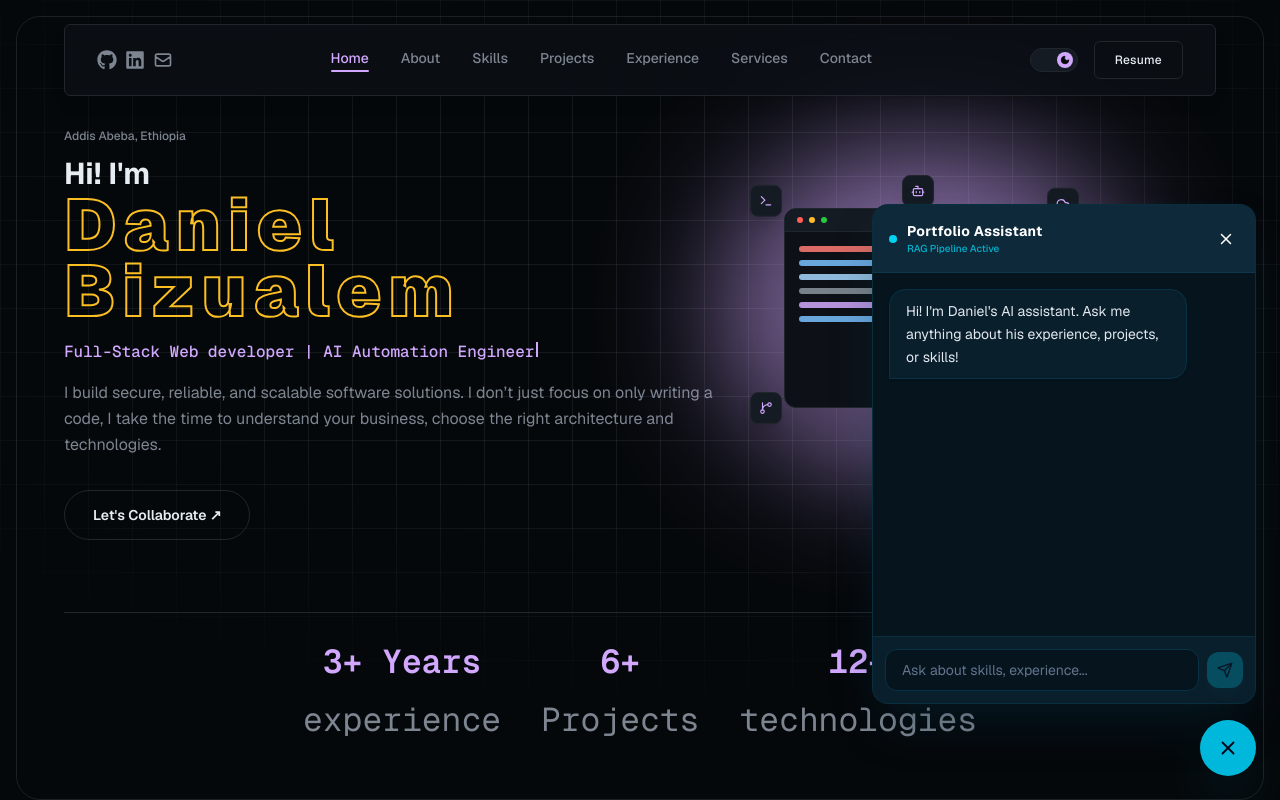
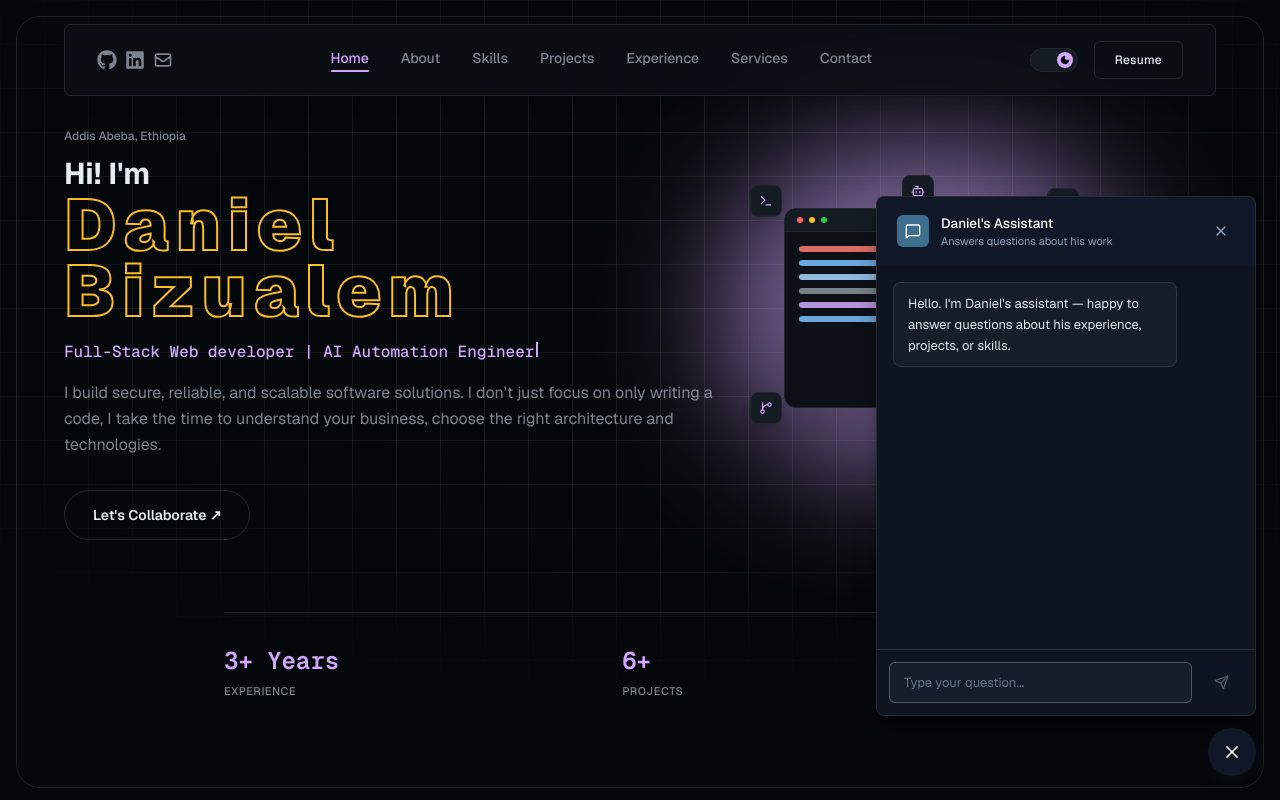
Before and after one commit to DanielBizualem/my_portfolio, a Next.js app in the folder portfolio/: page / in a window 1280 px wide. Both pictures are taken after a click on the button 1228 px from the left and 748 px from the top of the page. Shown: the top 800 px of the page. Built offline with nearby package versions, Linux system fonts and the light colour scheme.

Commit message:
Improving UI

```diff
--- a/portfolio/components/ChatWidget.tsx
+++ b/portfolio/components/ChatWidget.tsx
@@ -1,7 +1,7 @@
 'use client';
 
 import React, { useState, useRef, useEffect } from 'react';
-import { MessageSquare, X, Send, Loader2 } from 'lucide-react';
+import { MessageSquare, X, Send } from 'lucide-react';
 import Axios from '@/utils/Axios';
 import summeryApi from '@/common/summeryApi';
 
@@ -14,18 +14,52 @@ interface Message {
   text: string;
 }
 
+// Restrained, single-accent palette — no gradients, no glow.
+const NAVY = '#101828';
+const ACCENT = '#3E6D8E';
+
+function Badge({ size = 28 }: { size?: number }) {
+  return (
+    <div
+      className="flex-shrink-0 rounded-md flex items-center justify-center"
+      style={{ width: size, height: size, backgroundColor: ACCENT }}
+    >
+      <MessageSquare size={size * 0.5} className="text-white" strokeWidth={2} />
+    </div>
+  );
+}
+
+function TypingDots() {
+  return (
+    <div className="flex items-center gap-1 px-0.5">
+      {[0, 1, 2].map((i) => (
+        <span
+          key={i}
+          className="w-1.5 h-1.5 rounded-full bg-current animate-pulse"
+          style={{ animationDelay: `${i * 0.2}s`, animationDuration: '1.2s' }}
+        />
+      ))}
+    </div>
+  );
+}
+
 export default function ChatWidget({ isDarkMode }: ChatWidgetProps) {
   const [isOpen, setIsOpen] = useState(false);
   const [input, setInput] = useState('');
   const [messages, setMessages] = useState<Message[]>([
-    { role: 'ai', text: "Hi! I'm Daniel's AI assistant. Ask me anything about his experience, projects, or skills!" }
+    { role: 'ai', text: "Hello. I'm Daniel's assistant — happy to answer questions about his experience, projects, or skills." }
   ]);
   const [isLoading, setIsLoading] = useState(false);
   const messagesEndRef = useRef<HTMLDivElement>(null);
+  const inputRef = useRef<HTMLInputElement>(null);
 
   useEffect(() => {
     messagesEndRef.current?.scrollIntoView({ behavior: 'smooth' });
-  }, [messages]);
+  }, [messages, isLoading]);
+
+  useEffect(() => {
+    if (isOpen) inputRef.current?.focus();
+  }, [isOpen]);
 
   const handleSend = async (e: React.FormEvent) => {
     e.preventDefault();
@@ -40,12 +74,11 @@ export default function ChatWidget({ isDarkMode }: ChatWidgetProps) {
       const response = await Axios({
         ...summeryApi.chat,
         data: { message: userMessage }
-      }
-      );
+      });
 
       setMessages((prev) => [...prev, { role: 'ai', text: response.data.reply }]);
     } catch (error) {
-      setMessages((prev) => [...prev, { role: 'ai', text: "Network error. Please try again later." }]);
+      setMessages((prev) => [...prev, { role: 'ai', text: "Something went wrong on our end. Please try again shortly." }]);
     } finally {
       setIsLoading(false);
     }
@@ -54,46 +87,48 @@ export default function ChatWidget({ isDarkMode }: ChatWidgetProps) {
   return (
     <div className="fixed bottom-4 right-4 md:bottom-6 md:right-6 z-50 flex flex-col items-end font-sans antialiased">
 
-      {/* The Chat Window */}
+      {/* Chat Window */}
       {isOpen && (
         <div
-          className={`mb-4 w-[calc(100vw-32px)] sm:w-96 h-[75vh] sm:h-[500px] max-h-[calc(100vh-120px)] flex flex-col rounded-2xl shadow-2xl overflow-hidden border transition-all duration-300 transform origin-bottom-right animate-in fade-in slide-in-from-bottom-4 duration-200 ${
-            isDarkMode ? 'bg-[#0a1f2c] border-cyan-500/10 shadow-cyan-950/40' : 'bg-white border-slate-200 shadow-slate-300/50'
+          className={`mb-3 w-[calc(100vw-32px)] sm:w-[380px] h-[72vh] sm:h-[520px] max-h-[calc(100vh-120px)] flex flex-col rounded-lg overflow-hidden border origin-bottom-right animate-in fade-in slide-in-from-bottom-1 duration-150 ${
+            isDarkMode
+              ? 'bg-[#0e1420] border-white/10 shadow-xl shadow-black/50'
+              : 'bg-white border-slate-200 shadow-xl shadow-slate-900/10'
           }`}
         >
-          {/* Chat Header */}
-          <div className={`p-4 flex justify-between items-center ${
-            isDarkMode ? 'bg-[#0e293a] border-b border-cyan-500/10 text-white' : 'bg-blue-600 text-white'
-          }`}>
-            <div className="flex items-center gap-2.5">
-              <div className="relative flex h-2 w-2">
-                <span className={`animate-ping absolute inline-flex h-full w-full rounded-full opacity-75 ${isDarkMode ? 'bg-cyan-400' : 'bg-emerald-400'}`}></span>
-                <span className={`relative inline-flex rounded-full h-2 w-2 ${isDarkMode ? 'bg-cyan-400' : 'bg-emerald-400'}`}></span>
-              </div>
-              <div>
-                <h3 className="font-bold text-xs md:text-sm tracking-wide">Portfolio Assistant</h3>
-                <p className={`text-[10px] opacity-80 font-medium ${isDarkMode ? 'text-cyan-400' : 'text-blue-100'}`}>RAG Pipeline Active</p>
-              </div>
+          {/* Header */}
+          <div className="px-5 py-4 flex items-center gap-3 flex-shrink-0" style={{ backgroundColor: NAVY }}>
+            <Badge size={32} />
+            <div className="flex-1 min-w-0">
+              <p className="text-[13.5px] font-medium text-white truncate">
+                Daniel's Assistant
+              </p>
+              <p className="text-[11px] text-slate-400 truncate">
+                Answers questions about his work
+              </p>
             </div>
             <button
               onClick={() => setIsOpen(false)}
-              className="p-1 rounded-lg hover:bg-white/10 transition-colors duration-200"
+              className="p-1.5 rounded-md text-slate-400 hover:text-white hover:bg-white/10 transition-colors"
               aria-label="Close chat window"
             >
-              <X size={18} />
+              <X size={16} />
             </button>
           </div>
 
-          {/* Messages Area */}
-          <div className={`flex-1 overflow-y-auto p-4 space-y-4 scrollbar-thin ${isDarkMode ? 'bg-[#06141d]' : 'bg-slate-50'}`}>
+          {/* Messages */}
+          <div className={`flex-1 overflow-y-auto px-4 py-4 space-y-3 scrollbar-thin ${isDarkMode ? 'bg-[#0e1420]' : 'bg-slate-50'}`}>
             {messages.map((msg, idx) => (
               <div key={idx} className={`flex ${msg.role === 'user' ? 'justify-end' : 'justify-start'}`}>
                 <div
-                  className={`max-w-[85%] rounded-2xl px-4 py-2.5 text-xs md:text-sm leading-relaxed shadow-sm ${
+                  className={`max-w-[82%] px-3.5 py-2.5 text-[13px] leading-relaxed rounded-lg border ${
                     msg.role === 'user'
-                      ? (isDarkMode ? 'bg-cyan-500 text-slate-950 rounded-br-none font-medium' : 'bg-blue-600 text-white rounded-br-none font-medium')
-                      : (isDarkMode ? 'bg-[#0a1f2c] text-slate-200 rounded-bl-none border border-cyan-950' : 'bg-white text-slate-700 rounded-bl-none border border-slate-100')
+                      ? 'text-white border-transparent'
+                      : isDarkMode
+                        ? 'bg-white/[0.04] border-white/10 text-slate-200'
+                        : 'bg-white border-slate-200 text-slate-700'
                   }`}
+                  style={msg.role === 'user' ? { backgroundColor: ACCENT } : undefined}
                 >
                   {msg.text}
                 </div>
@@ -101,68 +136,63 @@ export default function ChatWidget({ isDarkMode }: ChatWidgetProps) {
             ))}
             {isLoading && (
               <div className="flex justify-start">
-                <div className={`rounded-2xl px-4 py-3 rounded-bl-none border ${
-                  isDarkMode ? 'bg-[#0a1f2c] border-cyan-950 text-cyan-400' : 'bg-white border-slate-100 text-blue-600 shadow-sm'
-                }`}>
-                  <Loader2 size={16} className="animate-spin" />
+                <div
+                  className={`px-3.5 py-3 rounded-lg border ${
+                    isDarkMode ? 'bg-white/[0.04] border-white/10 text-slate-400' : 'bg-white border-slate-200 text-slate-400'
+                  }`}
+                >
+                  <TypingDots />
                 </div>
               </div>
             )}
             <div ref={messagesEndRef} />
           </div>
 
-          {/* Input Area */}
+          {/* Input */}
           <form
             onSubmit={handleSend}
-            className={`p-3 border-t flex gap-2 items-center ${isDarkMode ? 'bg-[#0a1f2c] border-cyan-500/10' : 'bg-white border-slate-100'}`}
+            className={`p-3 flex-shrink-0 flex gap-2 items-center ${
+              isDarkMode ? 'bg-[#0e1420] border-t border-white/10' : 'bg-white border-t border-slate-200'
+            }`}
           >
             <input
+              ref={inputRef}
               type="text"
               value={input}
               onChange={(e) => setInput(e.target.value)}
-              placeholder="Ask about skills, experience..."
-              className={`flex-1 px-4 py-2.5 rounded-xl text-xs md:text-sm outline-none transition-all duration-300 ${
+              disabled={isLoading}
+              placeholder="Type your question..."
+              className={`flex-1 px-3.5 py-2.5 rounded-md border text-[13px] outline-none transition-colors disabled:opacity-50 ${
                 isDarkMode
-                  ? 'bg-[#06141d] text-white placeholder-slate-500 border border-cyan-950 focus:border-cyan-500/40'
-                  : 'bg-slate-100 text-slate-900 placeholder-slate-400 border border-transparent focus:bg-white focus:border-blue-500/30'
+                  ? 'bg-white/[0.04] border-white/10 text-white placeholder-slate-500 focus:border-white/25'
+                  : 'bg-white border-slate-300 text-slate-900 placeholder-slate-400 focus:border-slate-400'
               }`}
             />
             <button
               type="submit"
               disabled={isLoading || !input.trim()}
-              className={`p-2.5 rounded-xl flex items-center justify-center transition-all duration-300 flex-shrink-0 ${
-                isDarkMode
-                  ? 'bg-cyan-500 text-slate-950 hover:bg-cyan-400 disabled:opacity-30 disabled:hover:bg-cyan-500 shadow-lg shadow-cyan-500/10'
-                  : 'bg-blue-600 text-white hover:bg-blue-700 disabled:opacity-30 disabled:hover:bg-blue-600 shadow-lg shadow-blue-600/10'
-              }`}
+              className="px-3.5 py-2.5 rounded-md flex items-center justify-center flex-shrink-0 text-white transition-opacity disabled:opacity-30"
+              style={{ backgroundColor: NAVY }}
+              aria-label="Send message"
             >
-              <Send size={16} />
+              <Send size={15} />
             </button>
           </form>
         </div>
       )}
 
-      {/* Premium Multi-Layer Toggle Trigger Button */}
+      {/* Floating Trigger */}
       <button
         onClick={() => setIsOpen(!isOpen)}
-        aria-label={isOpen ? "Close Portfolio Chat" : "Open Portfolio Chat"}
-        className={`w-14 h-14 flex items-center justify-center rounded-full transition-all duration-300 transform hover:scale-105 active:scale-95 group relative shadow-2xl ${
-          isDarkMode
-            ? 'bg-cyan-500 text-slate-950 hover:bg-cyan-400 shadow-cyan-500/20'
-            : 'bg-blue-600 text-white hover:bg-blue-700 shadow-blue-600/30'
-        }`}
+        aria-label={isOpen ? 'Close chat' : 'Open chat'}
+        className="w-12 h-12 flex items-center justify-center rounded-full transition-colors duration-150 hover:opacity-90 shadow-lg"
+        style={{ backgroundColor: NAVY, boxShadow: '0 6px 20px -6px rgba(16, 24, 40, 0.5)' }}
       >
-        {/* Ambient Pulsing Halo Overlay when closed */}
-        {!isOpen && (
-          <span className={`absolute inset-0 rounded-full animate-ping opacity-25 scale-105 transition-colors duration-300 ${
-            isDarkMode ? 'bg-cyan-400' : 'bg-blue-500'
-          }`} style={{ animationDuration: '3s' }}></span>
+        {isOpen ? (
+          <X size={20} className="text-white" />
+        ) : (
+          <MessageSquare size={20} className="text-white" strokeWidth={2} />
         )}
-
-        {/* Smooth rotative icon transition overlay */}
-        <div className="transition-transform duration-300 transform group-hover:rotate-6">
-          {isOpen ? <X size={22} className="animate-in fade-in zoom-in-75 duration-200" /> : <MessageSquare size={22} className="animate-in fade-in zoom-in-75 duration-200" />}
-        </div>
       </button>
 
     </div>
--- a/portfolio/components/Hero.tsx
+++ b/portfolio/components/Hero.tsx
@@ -379,22 +379,32 @@ export default function HeroSection({ isDarkMode, setIsDarkMode }: HeroProps) {
       </main>
 
       {/* STATS FOOTER */}
-      <footer className="w-full max-w-7xl mx-auto px-3 sm:px-4 md:px-8 pt-6 pb-4 relative z-10 justify-between">
+<footer className="w-full max-w-4xl mx-auto px-4 sm:px-6 md:px-8 pt-6 pb-10 relative z-10">
   <motion.div
     initial={{ opacity: 0 }}
     animate={{ opacity: 1 }}
     transition={{ duration: 0.5, delay: 1.1 }}
-          className="border-t flex flex-wrap justify-center gap-x-10 gap-y-3 py-6 font-mono text-[12px] sm:text-[33px]"
+    className="border-t"
     style={{ borderColor: theme.panelBorder }}
   >
+    <div className="flex flex-wrap justify-center sm:justify-between gap-x-12 gap-y-6 py-8">
       {stats.map((stat, index) => (
-            <div key={index} className="flex flex-col justify-between gap-2 items-center">
-              <p className="font-semibold" style={{ color: theme.accent }}>
+        <div key={index} className="flex flex-col items-center sm:items-start gap-1.5">
+          <p
+            className="font-mono text-xl sm:text-2xl font-semibold tabular-nums"
+            style={{ color: theme.accent }}
+          >
             {stat.value}
           </p>
-              <p style={{ color: theme.textMuted }}>{stat.label}</p>
+          <p
+            className="text-[11px] font-medium uppercase tracking-wider"
+            style={{ color: theme.textMuted }}
+          >
+            {stat.label}
+          </p>
         </div>
       ))}
+    </div>
   </motion.div>
 </footer>
 
```
Lines whose indentation alone changed are shown as unchanged.
